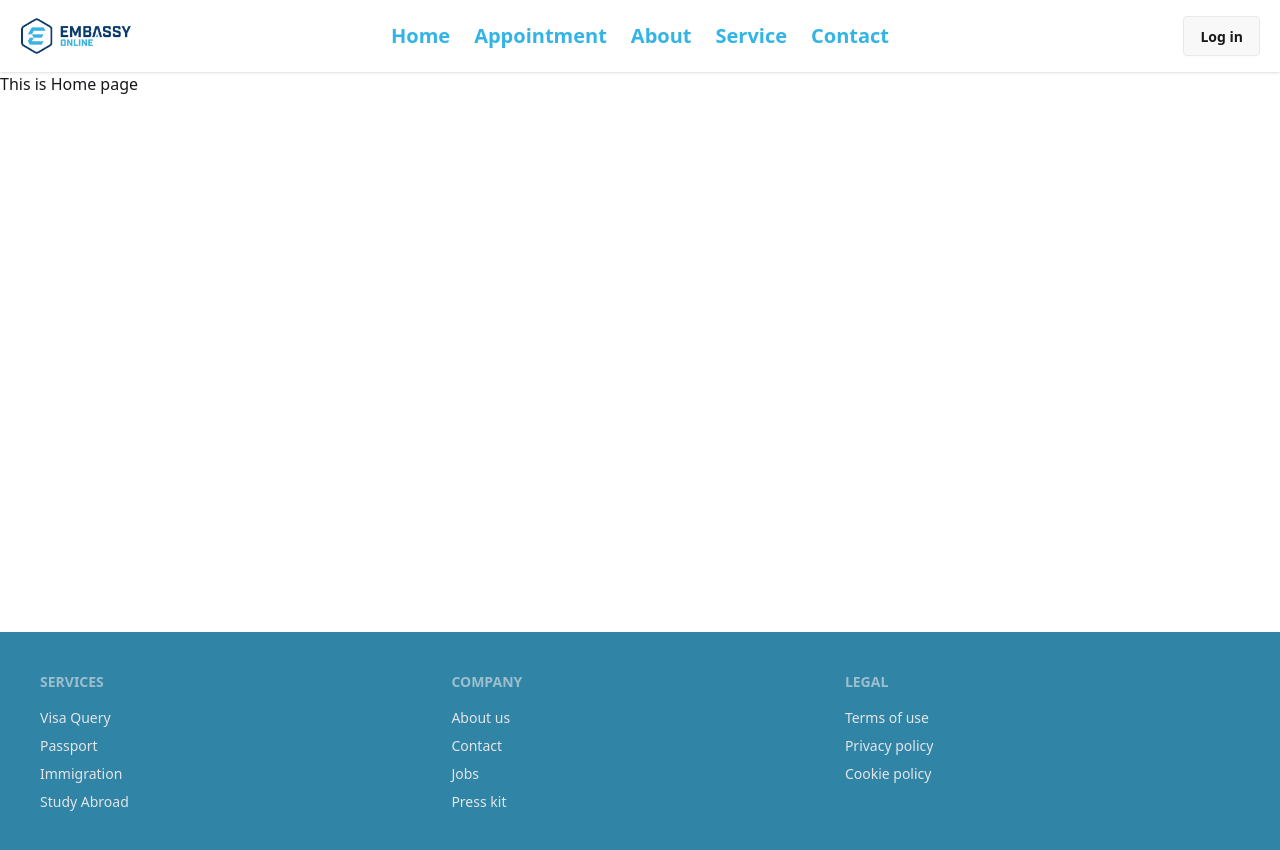
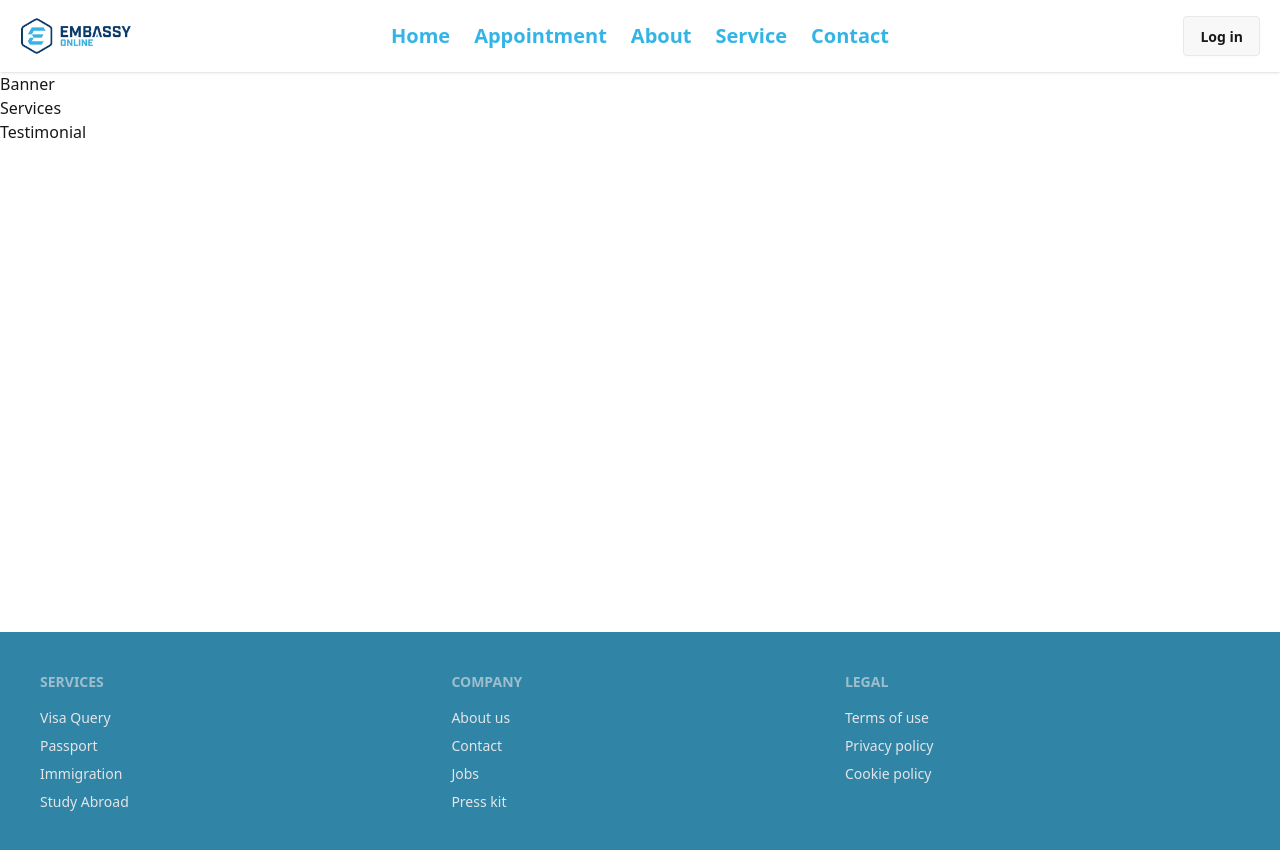
Before and after one commit to rafiahmedrizvee/React-first-final-project, a React (Vite) app: page / in a window 1280 px wide. Built offline with nearby package versions, Linux system fonts and the light colour scheme.

Commit message:
basic done

```diff
--- /dev/null
+++ b/src/Pages/Home/Banner/Banner.jsx
@@ -0,0 +1,11 @@
+import React from 'react'
+
+function Banner() {
+    return (
+        <div>
+            <h1>Banner</h1>
+        </div>
+    )
+}
+
+export default Banner
--- a/src/Pages/Home/Home.jsx
+++ b/src/Pages/Home/Home.jsx
@@ -1,9 +1,14 @@
 import React from 'react';
+import Banner from './Banner/Banner';
+import Services from './Services/Services';
+import Testimonial from './Testimonial/Testimonial';
 
 const Home = () => {
     return (
         <div>
-            <h1>This is Home page</h1>
+            <Banner></Banner>
+            <Services></Services>
+            <Testimonial></Testimonial>
         </div>
     );
 };
--- /dev/null
+++ b/src/Pages/Home/Services/Services.jsx
@@ -0,0 +1,11 @@
+import React from 'react'
+
+function Services() {
+    return (
+        <div>
+            <h1>Services</h1>
+        </div>
+    )
+}
+
+export default Services
--- /dev/null
+++ b/src/Pages/Home/Testimonial/Testimonial.jsx
@@ -0,0 +1,11 @@
+import React from 'react'
+
+function Testimonial() {
+    return (
+        <div>
+            <h1>Testimonial</h1>
+        </div>
+    )
+}
+
+export default Testimonial
```
